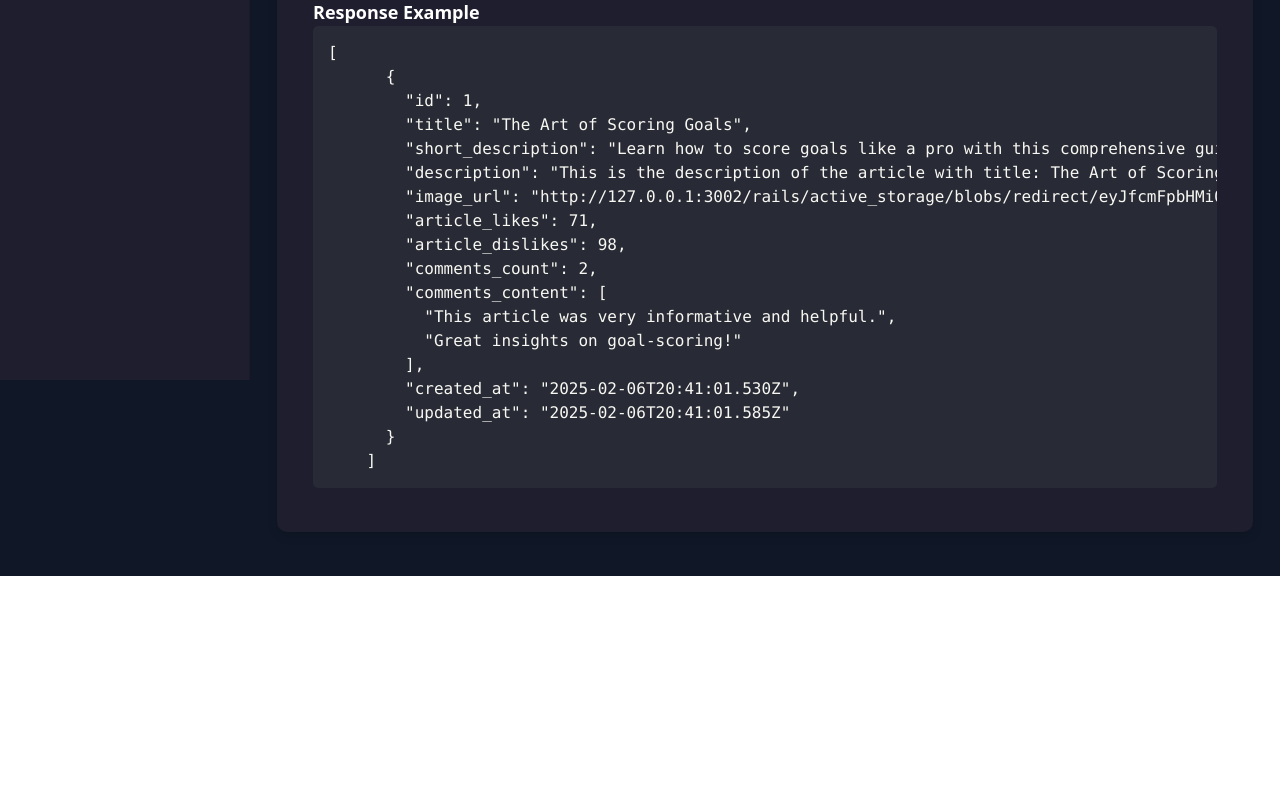
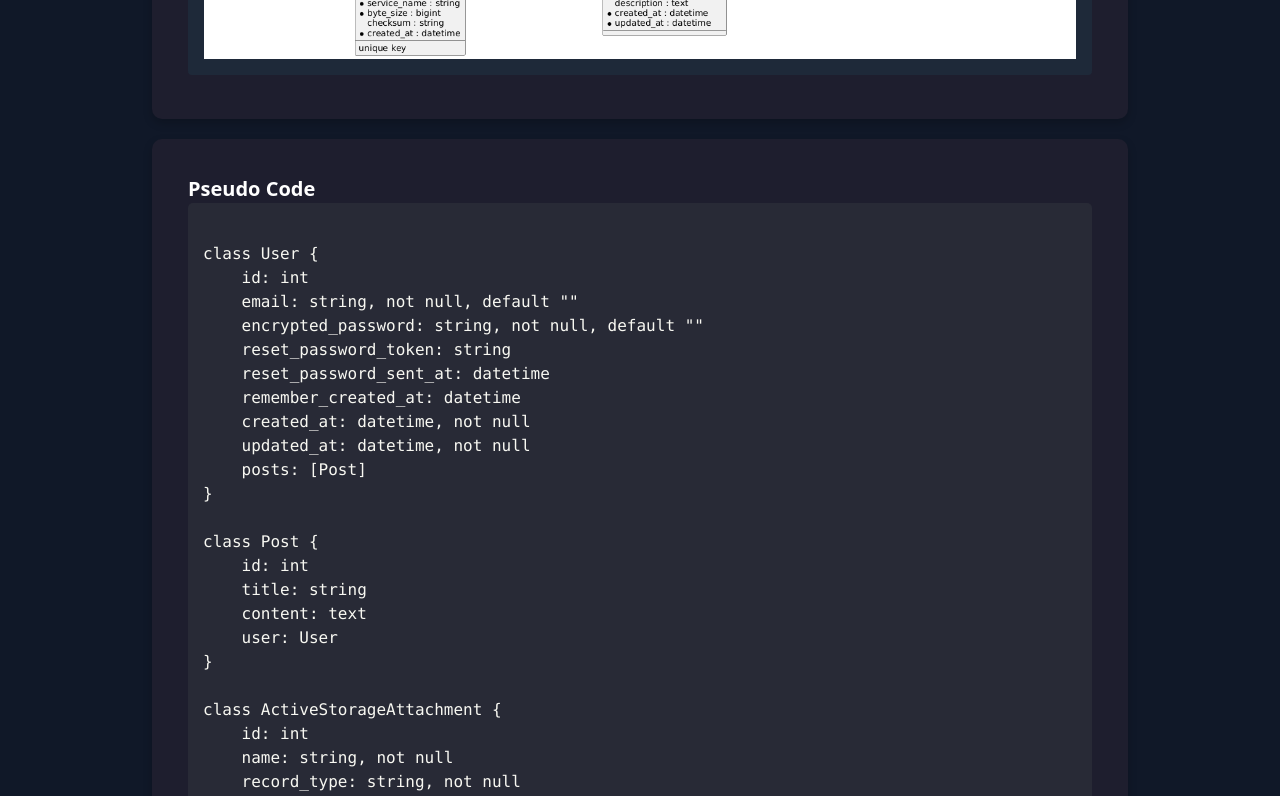
Before and after one commit to dark-side/api_docs_genai_playground, a React (Vite) app: page /db in a window 1280 px wide. Shown: the part 420-1216 px from the top of the page. Before the commit the page ends 996 px from the top, so only its background shows below. Built offline with nearby package versions, Linux system fonts and the light colour scheme.

Commit message:
Add db schema page

```diff
--- a/package.json
+++ b/package.json
@@ -18,7 +18,9 @@
     "@tailwindcss/vite": "^4.0.8",
     "framer-motion": "^12.4.7",
     "react": "^19.0.0",
-    "react-dom": "^19.0.0"
+    "react-dom": "^19.0.0",
+    "react-medium-image-zoom": "^5.2.14",
+    "react-router-dom": "^7.2.0"
   },
   "devDependencies": {
     "@eslint/js": "^9.19.0",
--- a/src/App.jsx
+++ b/src/App.jsx
@@ -1,10 +1,15 @@
+import { BrowserRouter as Router, Routes, Route } from 'react-router-dom'
 import APIDocumentation from "./components/APIDocumentation";
+import DbSchemaDocumentation from './components/DBSchemaDoc';
 
 function App() {
   return (
-    <>
-      <APIDocumentation />
-    </>
+    <Router>
+      <Routes>
+        <Route path="/" element={<APIDocumentation />} />
+        <Route path="/db" element={<DbSchemaDocumentation />} />
+      </Routes>
+    </Router>
   )
 }
 
--- /dev/null
+++ b/src/components/DBSchemaDoc.jsx
@@ -0,0 +1,38 @@
+import React from "react";
+import { Card, CardContent } from "@mui/material";
+import { StyledCard, StyledPre, PageContainer } from "../styles/DBSchemaDocStyles";
+import { dbSchema } from "../data/dbSchemaData";
+import Zoom from 'react-medium-image-zoom';
+import 'react-medium-image-zoom/dist/styles.css';
+
+export default function DbSchemaDocumentation() {
+  return (
+    <PageContainer>
+      <div className="flex flex-col w-full p-6 max-w-5xl mx-auto text-white">
+        <h1 className="text-3xl font-bold mb-4">Database Schema Documentation</h1>
+        <StyledCard>
+          <CardContent>
+            <h2 className="text-xl font-semibold">Database Diagram</h2>
+            <div className="bg-gray-800 p-4 rounded mt-2">
+              <Zoom>
+                <img src={dbSchema.diagram} alt="Database Diagram" />
+              </Zoom>
+            </div>
+          </CardContent>
+        </StyledCard>
+        <StyledCard>
+          <CardContent>
+            <h2 className="text-xl font-semibold">Pseudo Code</h2>
+            <StyledPre>{dbSchema.pseudoCode}</StyledPre>
+          </CardContent>
+        </StyledCard>
+        <StyledCard>
+          <CardContent>
+            <h2 className="text-xl font-semibold">PlantUML Code</h2>
+            <StyledPre>{dbSchema.plantUmlCode}</StyledPre>
+          </CardContent>
+        </StyledCard>
+      </div>
+    </PageContainer>
+  );
+}
--- /dev/null
+++ b/src/data/dbSchemaData.js
@@ -0,0 +1,162 @@
+import diagram from '../assets/diagram.png';
+
+export const dbSchema = {
+    diagram: diagram,
+    pseudoCode: `
+class User {
+    id: int
+    email: string, not null, default ""
+    encrypted_password: string, not null, default ""
+    reset_password_token: string
+    reset_password_sent_at: datetime
+    remember_created_at: datetime
+    created_at: datetime, not null
+    updated_at: datetime, not null
+    posts: [Post]
+}
+
+class Post {
+    id: int
+    title: string
+    content: text
+    user: User
+}
+
+class ActiveStorageAttachment {
+    id: int
+    name: string, not null
+    record_type: string, not null
+    record_id: bigint, not null
+    blob_id: bigint, not null
+    created_at: datetime, not null
+}
+
+class ActiveStorageBlob {
+    id: int
+    key: string, not null
+    filename: string, not null
+    content_type: string
+    metadata: text
+    service_name: string, not null
+    byte_size: bigint, not null
+    checksum: string
+    created_at: datetime, not null
+}
+
+class ActiveStorageVariantRecord {
+    id: int
+    blob_id: bigint, not null
+    variation_digest: string, not null
+}
+
+class Article {
+    id: int
+    title: string
+    short_description: string
+    description: text
+    created_at: datetime, not null
+    updated_at: datetime, not null
+}
+
+class Comment {
+    id: int
+    content: text
+    created_at: datetime, not null
+    updated_at: datetime, not null
+    article_id: bigint, not null
+}
+
+class Like {
+    id: int
+    likes: integer
+    dislikes: integer
+    likeable_type: string, not null
+    likeable_id: bigint, not null
+    created_at: datetime, not null
+    updated_at: datetime, not null
+}
+    `,
+    plantUmlCode: `
+@startuml
+
+class User {
+    id: int
+    email: string, not null, default ""
+    encrypted_password: string, not null, default ""
+    reset_password_token: string
+    reset_password_sent_at: datetime
+    remember_created_at: datetime
+    created_at: datetime, not null
+    updated_at: datetime, not null
+}
+
+class Post {
+    id: int
+    title: string
+    content: text
+    user_id: int
+}
+
+class ActiveStorageAttachment {
+    id: int
+    name: string, not null
+    record_type: string, not null
+    record_id: bigint, not null
+    blob_id: bigint, not null
+    created_at: datetime, not null
+}
+
+class ActiveStorageBlob {
+    id: int
+    key: string, not null
+    filename: string, not null
+    content_type: string
+    metadata: text
+    service_name: string, not null
+    byte_size: bigint, not null
+    checksum: string
+    created_at: datetime, not null
+}
+
+class ActiveStorageVariantRecord {
+    id: int
+    blob_id: bigint, not null
+    variation_digest: string, not null
+}
+
+class Article {
+    id: int
+    title: string
+    short_description: string
+    description: text
+    created_at: datetime, not null
+    updated_at: datetime, not null
+}
+
+class Comment {
+    id: int
+    content: text
+    created_at: datetime, not null
+    updated_at: datetime, not null
+    article_id: bigint, not null
+}
+
+class Like {
+    id: int
+    likes: integer
+    dislikes: integer
+    likeable_type: string, not null
+    likeable_id: bigint, not null
+    created_at: datetime, not null
+    updated_at: datetime, not null
+}
+
+User "1" -- "0..*" Post: posts
+Post "1" -- "0..*" Comment: comments
+Article "1" -- "0..*" Comment: comments
+ActiveStorageBlob "1" -- "0..*" ActiveStorageAttachment: attachments
+ActiveStorageBlob "1" -- "0..*" ActiveStorageVariantRecord: variant_records
+
+@enduml
+    `
+};
--- /dev/null
+++ b/src/styles/DBSchemaDocStyles.js
@@ -0,0 +1,25 @@
+import { Card } from "@mui/material";
+import { styled } from "@mui/material/styles";
+
+export const StyledCard = styled(Card)({
+  background: "#1e1e2e",
+  color: "#ffffff",
+  borderRadius: "10px",
+  boxShadow: "0px 4px 10px rgba(0, 0, 0, 0.2)",
+  padding: "20px",
+  marginBottom: "20px"
+});
+
+export const StyledPre = styled("pre")({
+  background: "#282a36",
+  color: "#f8f8f2",
+  padding: "15px",
+  borderRadius: "5px",
+  overflowX: "auto"
+});
+
+export const PageContainer = styled("div")({
+  backgroundColor: "var(--color-gray-900)",
+  minHeight: "100vh",
+  padding: "20px"
+});
```
Also changed, not shown: src/assets/diagram.png (added), 1 other file (tests, documents, lock files or other folders).
